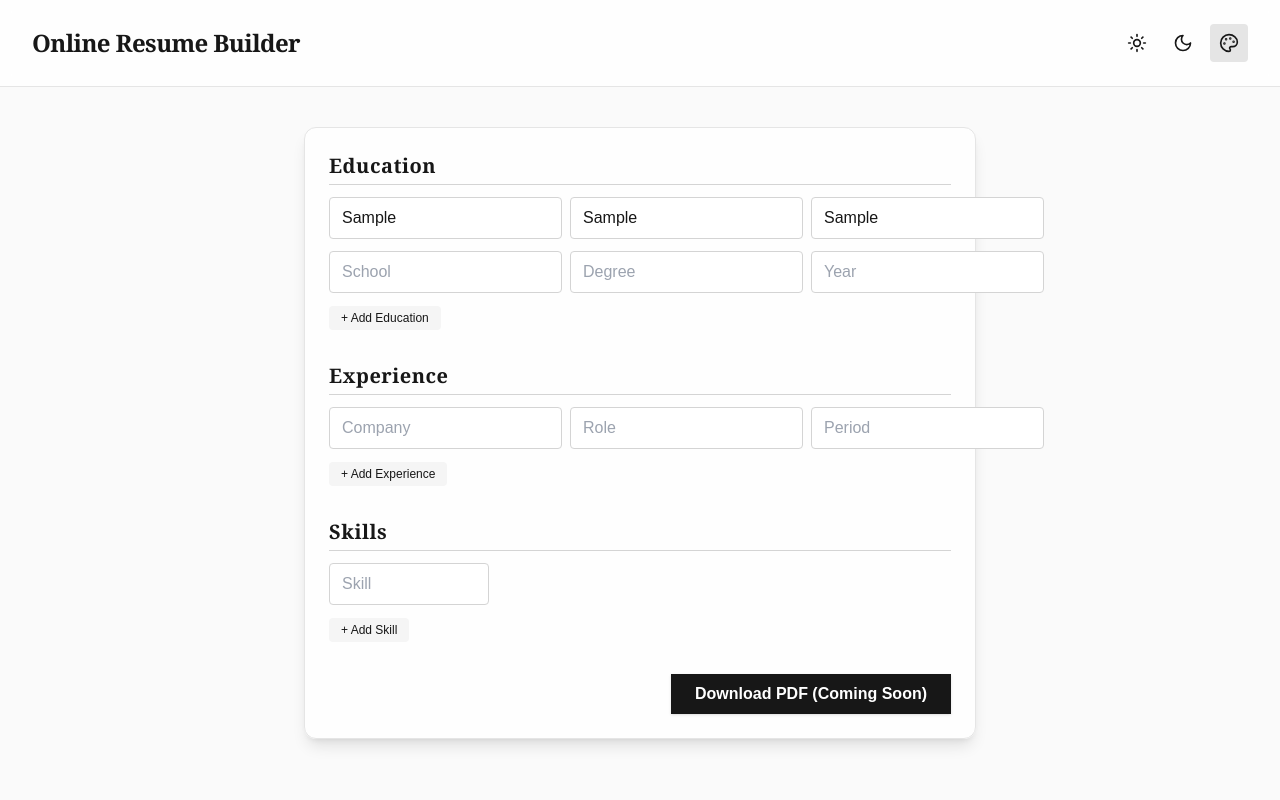
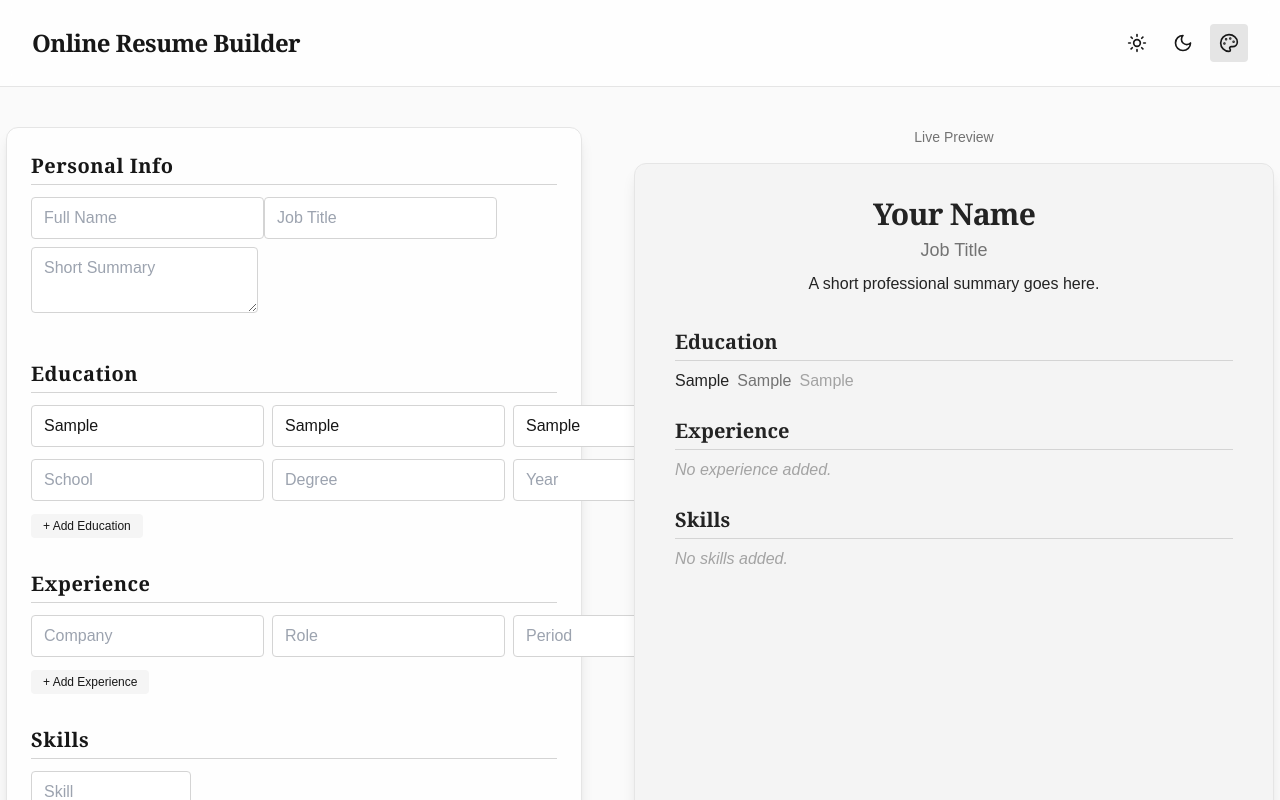
Before and after one commit to blink-new/online-resume-builder-9vb86lcq, a React (Vite) app: page / in a window 1280 px wide. Both pictures are taken after typing "Sample", "Sample", "Sample" into the empty fields and a click on the button "+ Add Education". Shown: the top 800 px of the page. Built offline with nearby package versions, Linux system fonts and the light colour scheme.

Commit message:
Add PDF Download and Live Preview to Resume Builder

```diff
--- a/package.json
+++ b/package.json
@@ -60,7 +60,8 @@
     "recharts": "^2.15.2",
     "sonner": "^2.0.3",
     "vaul": "^1.1.2",
-    "zod": "^3.24.2"
+    "zod": "^3.24.2",
+    "react-to-print": "latest"
   },
   "devDependencies": {
     "@eslint/js": "^9.21.0",
--- a/src/components/ResumeEditor.tsx
+++ b/src/components/ResumeEditor.tsx
@@ -1,15 +1,50 @@
 
-import React, { useState } from "react";
+import React, { useRef, useState } from "react";
 import { ResumeSection } from "./ResumeSection";
+import { ResumePreview } from "./ResumePreview";
+import { useReactToPrint } from "react-to-print";
+import { Download } from "lucide-react";
 
 export function ResumeEditor() {
+  const [name, setName] = useState("");
+  const [title, setTitle] = useState("");
+  const [summary, setSummary] = useState("");
   const [education, setEducation] = useState([{ school: "", degree: "", year: "" }]);
   const [experience, setExperience] = useState([{ company: "", role: "", period: "" }]);
   const [skills, setSkills] = useState([""]);
 
-  // Animations: fade-in for section, focus ring for inputs
+  const previewRef = useRef<HTMLDivElement>(null);
+
+  const handlePrint = useReactToPrint({
+    content: () => previewRef.current,
+    documentTitle: name ? `${name.replace(/\s+/g, "_")}_Resume` : "Resume",
+    removeAfterPrint: true,
+  });
+
   return (
-    <main className="max-w-2xl mx-auto mt-10 p-6 bg-white/90 dark:bg-neutral-900/90 rounded-xl shadow-lg border border-neutral-200 dark:border-neutral-800 transition-colors duration-300">
+    <div className="flex flex-col md:flex-row gap-10 mt-10 px-2 md:px-0">
+      <main className="w-full md:w-1/2 max-w-xl mx-auto p-6 bg-white/90 dark:bg-neutral-900/90 rounded-xl shadow-lg border border-neutral-200 dark:border-neutral-800 transition-colors duration-300">
+        <ResumeSection title="Personal Info">
+          <input
+            className="input mb-2"
+            placeholder="Full Name"
+            value={name}
+            onChange={e => setName(e.target.value)}
+          />
+          <input
+            className="input mb-2"
+            placeholder="Job Title"
+            value={title}
+            onChange={e => setTitle(e.target.value)}
+          />
+          <textarea
+            className="input mb-2"
+            placeholder="Short Summary"
+            value={summary}
+            onChange={e => setSummary(e.target.value)}
+            rows={2}
+          />
+        </ResumeSection>
         <ResumeSection title="Education">
           {education.map((ed, i) => (
             <div key={i} className="flex flex-col md:flex-row gap-2 mb-3">
@@ -43,11 +78,22 @@ export function ResumeEditor() {
                   setEducation(arr);
                 }}
               />
+              {education.length > 1 && (
+                <button
+                  className="ml-2 text-xs text-red-500 hover:underline"
+                  onClick={() => setEducation(education.filter((_, idx) => idx !== i))}
+                  type="button"
+                  aria-label="Remove education"
+                >
+                  Remove
+                </button>
+              )}
             </div>
           ))}
           <button
             className="text-xs px-3 py-1 rounded bg-neutral-100 dark:bg-neutral-800 hover:bg-neutral-200 dark:hover:bg-neutral-700 transition"
             onClick={() => setEducation([...education, { school: "", degree: "", year: "" }])}
+            type="button"
           >
             + Add Education
           </button>
@@ -85,11 +131,22 @@ export function ResumeEditor() {
                   setExperience(arr);
                 }}
               />
+              {experience.length > 1 && (
+                <button
+                  className="ml-2 text-xs text-red-500 hover:underline"
+                  onClick={() => setExperience(experience.filter((_, idx) => idx !== i))}
+                  type="button"
+                  aria-label="Remove experience"
+                >
+                  Remove
+                </button>
+              )}
             </div>
           ))}
           <button
             className="text-xs px-3 py-1 rounded bg-neutral-100 dark:bg-neutral-800 hover:bg-neutral-200 dark:hover:bg-neutral-700 transition"
             onClick={() => setExperience([...experience, { company: "", role: "", period: "" }])}
+            type="button"
           >
             + Add Experience
           </button>
@@ -97,8 +154,8 @@ export function ResumeEditor() {
         <ResumeSection title="Skills">
           <div className="flex flex-wrap gap-2 mb-3">
             {skills.map((skill, i) => (
+              <div key={i} className="flex items-center gap-1">
                 <input
-              key={i}
                   className="input w-40"
                   placeholder="Skill"
                   value={skill}
@@ -108,23 +165,50 @@ export function ResumeEditor() {
                     setSkills(arr);
                   }}
                 />
+                {skills.length > 1 && (
+                  <button
+                    className="text-xs text-red-500 hover:underline"
+                    onClick={() => setSkills(skills.filter((_, idx) => idx !== i))}
+                    type="button"
+                    aria-label="Remove skill"
+                  >
+                    ×
+                  </button>
+                )}
+              </div>
             ))}
           </div>
           <button
             className="text-xs px-3 py-1 rounded bg-neutral-100 dark:bg-neutral-800 hover:bg-neutral-200 dark:hover:bg-neutral-700 transition"
             onClick={() => setSkills([...skills, ""])}
+            type="button"
           >
             + Add Skill
           </button>
         </ResumeSection>
         <div className="flex justify-end mt-8">
           <button
-          className="px-6 py-2 rounded-lg font-semibold bg-neutral-900 text-white dark:bg-white dark:text-neutral-900 shadow transition hover:scale-105 hover:bg-neutral-700 dark:hover:bg-neutral-200 focus:outline-none focus:ring-2 focus:ring-neutral-400"
-          disabled
+            className="flex items-center gap-2 px-6 py-2 rounded-lg font-semibold bg-neutral-900 text-white dark:bg-white dark:text-neutral-900 shadow transition hover:scale-105 hover:bg-neutral-700 dark:hover:bg-neutral-200 focus:outline-none focus:ring-2 focus:ring-neutral-400"
+            onClick={handlePrint}
+            type="button"
           >
-          Download PDF (Coming Soon)
+            <Download className="w-5 h-5" />
+            Download PDF
           </button>
         </div>
       </main>
+      <aside className="w-full md:w-1/2 max-w-a4 mx-auto md:sticky md:top-24 h-fit animate-fade-in">
+        <div className="mb-4 text-center text-neutral-500 text-sm font-medium">Live Preview</div>
+        <ResumePreview
+          ref={previewRef}
+          name={name}
+          title={title}
+          summary={summary}
+          education={education}
+          experience={experience}
+          skills={skills}
+        />
+      </aside>
+    </div>
   );
 }
--- /dev/null
+++ b/src/components/ResumePreview.tsx
@@ -0,0 +1,101 @@
+
+import React, { forwardRef } from "react";
+
+interface Education {
+  school: string;
+  degree: string;
+  year: string;
+}
+interface Experience {
+  company: string;
+  role: string;
+  period: string;
+}
+interface ResumePreviewProps {
+  name: string;
+  title: string;
+  summary: string;
+  education: Education[];
+  experience: Experience[];
+  skills: string[];
+}
+
+export const ResumePreview = forwardRef<HTMLDivElement, ResumePreviewProps>(
+  (
+    { name, title, summary, education, experience, skills },
+    ref
+  ) => {
+    return (
+      <div
+        ref={ref}
+        className="w-full max-w-a4 mx-auto bg-white dark:bg-neutral-900 rounded-xl shadow-lg border border-neutral-200 dark:border-neutral-800 px-10 py-8 print:shadow-none print:border-none print:rounded-none print:px-0 print:py-0 print:bg-white print:text-black transition-colors duration-300 font-sans"
+        style={{
+          minHeight: "1100px",
+          color: "var(--resume-fg)",
+          background: "var(--resume-bg)",
+        }}
+      >
+        <div className="flex flex-col items-center mb-8">
+          <h1 className="text-3xl font-bold font-serif tracking-tight mb-1">{name || "Your Name"}</h1>
+          <h2 className="text-lg font-medium text-neutral-500 dark:text-neutral-400 mb-2">{title || "Job Title"}</h2>
+          <p className="text-base text-center max-w-2xl">{summary || "A short professional summary goes here."}</p>
+        </div>
+        <div className="mb-6">
+          <h3 className="text-xl font-semibold font-serif border-b border-neutral-300 dark:border-neutral-700 pb-1 mb-2">Education</h3>
+          {education.filter(e => e.school || e.degree || e.year).length === 0 ? (
+            <p className="text-neutral-400 italic">No education added.</p>
+          ) : (
+            <ul>
+              {education.map((ed, i) =>
+                (ed.school || ed.degree || ed.year) ? (
+                  <li key={i} className="mb-2">
+                    <span className="font-medium">{ed.school}</span>
+                    {ed.degree && <span className="ml-2 text-neutral-500 dark:text-neutral-400">{ed.degree}</span>}
+                    {ed.year && <span className="ml-2 text-neutral-400 dark:text-neutral-500">{ed.year}</span>}
+                  </li>
+                ) : null
+              )}
+            </ul>
+          )}
+        </div>
+        <div className="mb-6">
+          <h3 className="text-xl font-semibold font-serif border-b border-neutral-300 dark:border-neutral-700 pb-1 mb-2">Experience</h3>
+          {experience.filter(e => e.company || e.role || e.period).length === 0 ? (
+            <p className="text-neutral-400 italic">No experience added.</p>
+          ) : (
+            <ul>
+              {experience.map((ex, i) =>
+                (ex.company || ex.role || ex.period) ? (
+                  <li key={i} className="mb-2">
+                    <span className="font-medium">{ex.company}</span>
+                    {ex.role && <span className="ml-2 text-neutral-500 dark:text-neutral-400">{ex.role}</span>}
+                    {ex.period && <span className="ml-2 text-neutral-400 dark:text-neutral-500">{ex.period}</span>}
+                  </li>
+                ) : null
+              )}
+            </ul>
+          )}
+        </div>
+        <div>
+          <h3 className="text-xl font-semibold font-serif border-b border-neutral-300 dark:border-neutral-700 pb-1 mb-2">Skills</h3>
+          {skills.filter(s => s.trim()).length === 0 ? (
+            <p className="text-neutral-400 italic">No skills added.</p>
+          ) : (
+            <div className="flex flex-wrap gap-2">
+              {skills.filter(s => s.trim()).map((skill, i) => (
+                <span
+                  key={i}
+                  className="px-3 py-1 rounded-full bg-neutral-100 dark:bg-neutral-800 text-neutral-800 dark:text-neutral-100 text-sm font-medium border border-neutral-200 dark:border-neutral-700"
+                >
+                  {skill}
+                </span>
+              ))}
+            </div>
+          )}
+        </div>
+      </div>
+    );
+  }
+);
+
+ResumePreview.displayName = "ResumePreview";
--- a/src/index.css
+++ b/src/index.css
@@ -26,6 +26,35 @@
     --resume-fg: #232323;
     --resume-accent: #d4d4d4;
   }
+  @media print {
+    body {
+      background: #fff !important;
+      color: #000 !important;
+    }
+    .print\:shadow-none {
+      box-shadow: none !important;
+    }
+    .print\:border-none {
+      border: none !important;
+    }
+    .print\:rounded-none {
+      border-radius: 0 !important;
+    }
+    .print\:px-0 {
+      padding-left: 0 !important;
+      padding-right: 0 !important;
+    }
+    .print\:py-0 {
+      padding-top: 0 !important;
+      padding-bottom: 0 !important;
+    }
+    .print\:bg-white {
+      background: #fff !important;
+    }
+    .print\:text-black {
+      color: #000 !important;
+    }
+  }
 }
 
 @layer components {
@@ -35,6 +64,9 @@
   .animate-fade-in {
     animation: fadeIn 0.7s cubic-bezier(0.4,0,0.2,1);
   }
+  .max-w-a4 {
+    max-width: 794px;
+  }
 }
 
 @keyframes fadeIn {
```
Also changed, not shown: 1 other file (tests, documents, lock files or other folders). Lines whose indentation alone changed are shown as unchanged.
